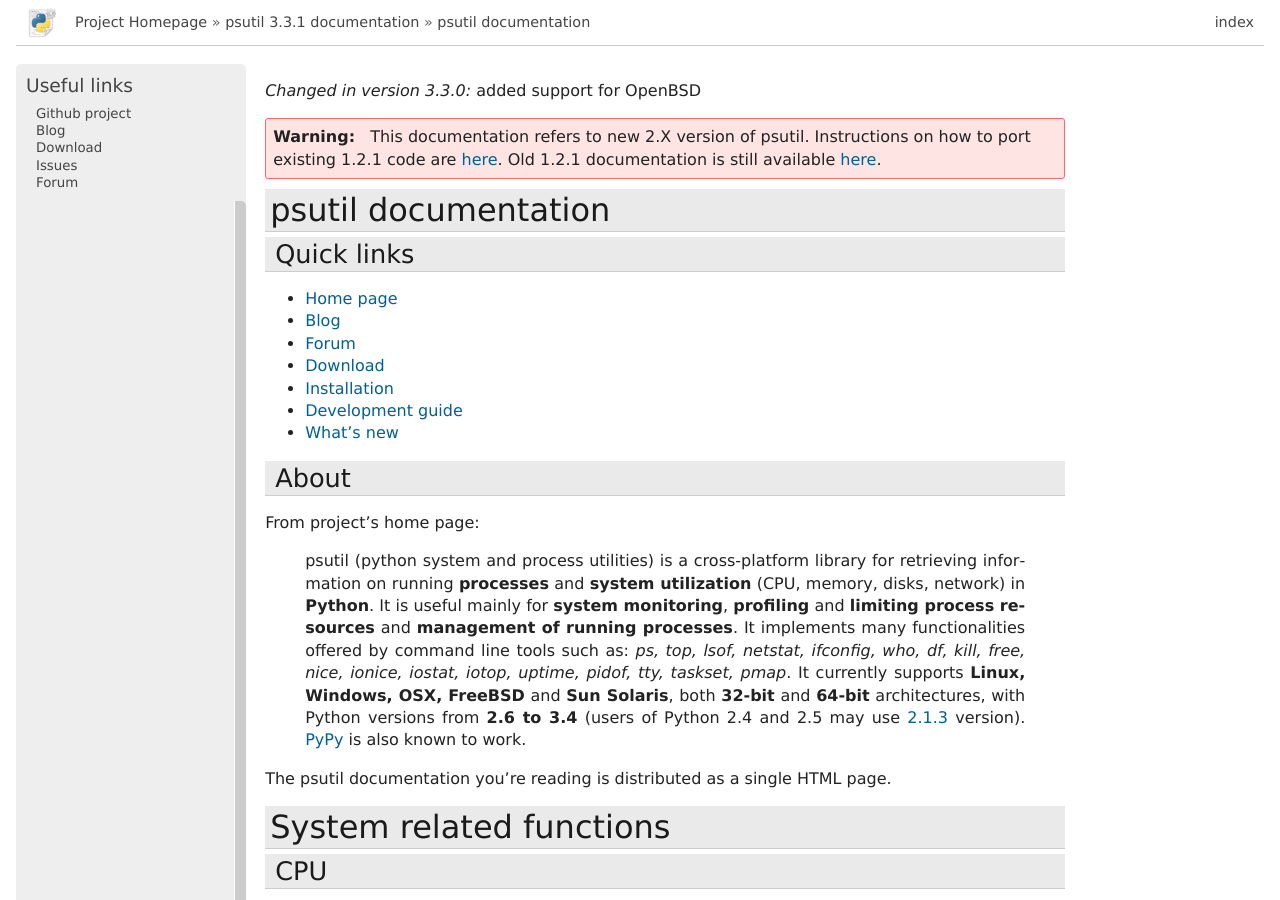
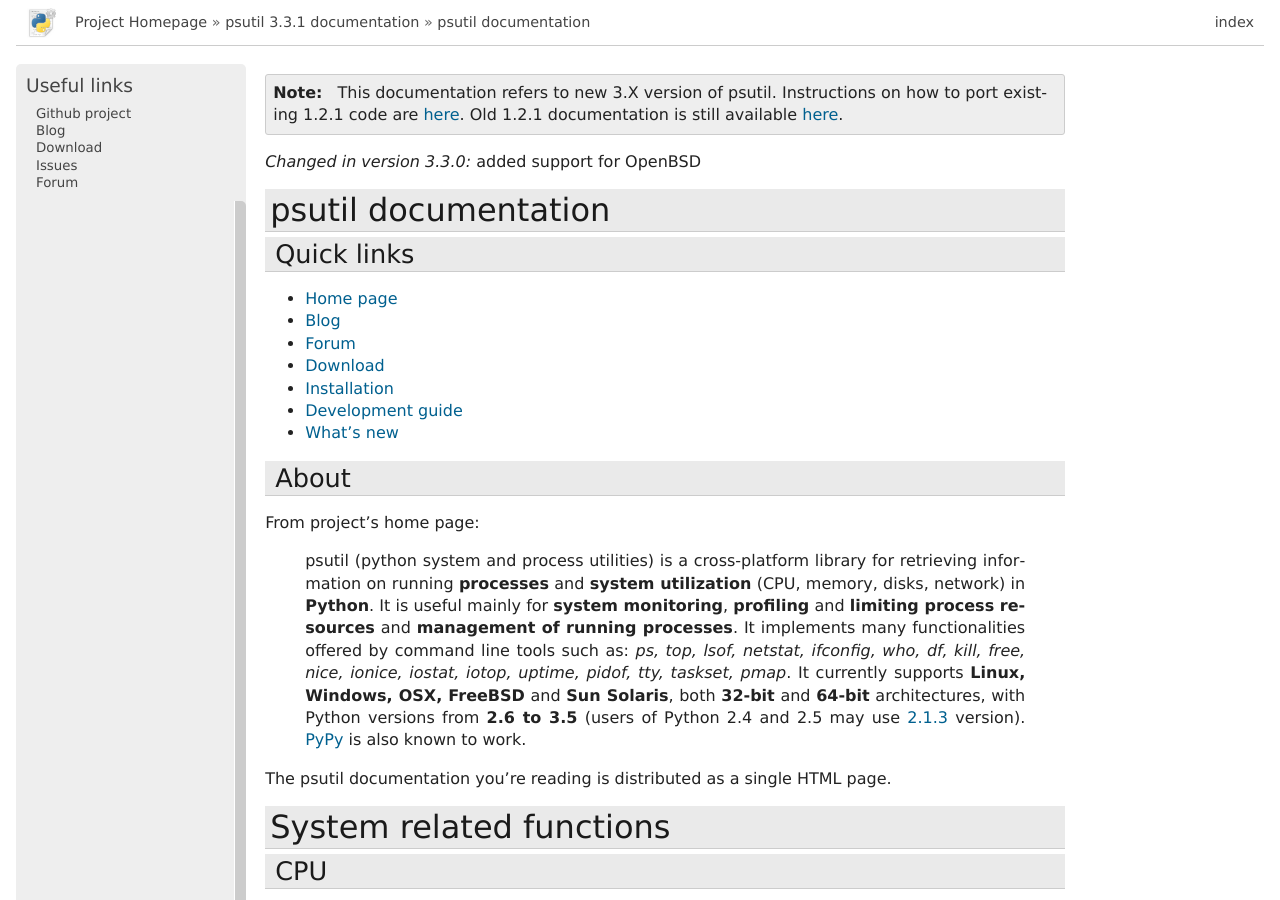
Before and after one commit to giampaolo/psutil, a Sphinx documentation site: the page built from docs/index.rst, in a window 1280 px wide and 900 px high. Built offline with Sphinx 7.4.7, drawn with Linux system fonts in a browser that asks for light colours; formulas are drawn with MathJax 3.

Commit message:
update doc

```diff
--- a/docs/index.rst
+++ b/docs/index.rst
@@ -1,15 +1,13 @@
 .. module:: psutil
    :synopsis: psutil module
 .. moduleauthor:: Giampaolo Rodola' <grodola@gmail.com>
-.. versionchanged:: 3.3.0 added support for OpenBSD
-
-.. warning::
-
-   This documentation refers to new 2.X version of psutil.
+.. note::
+   This documentation refers to new 3.X version of psutil.
    Instructions on how to port existing 1.2.1 code are
    `here <http://grodola.blogspot.com/2014/01/psutil-20-porting.html>`__.
    Old 1.2.1 documentation is still available
    `here <https://code.google.com/p/psutil/wiki/Documentation>`__.
+.. versionchanged:: 3.3.0 added support for OpenBSD
 
 psutil documentation
 ====================
@@ -41,7 +39,7 @@
   ionice, iostat, iotop, uptime, pidof, tty, taskset, pmap*.
   It currently supports **Linux, Windows, OSX, FreeBSD** and **Sun Solaris**,
   both **32-bit** and **64-bit** architectures, with Python versions from
-  **2.6 to 3.4** (users of Python 2.4 and 2.5 may use `2.1.3 <https://pypi.python.org/pypi?name=psutil&version=2.1.3&:action=files>`__ version).
+  **2.6 to 3.5** (users of Python 2.4 and 2.5 may use `2.1.3 <https://pypi.python.org/pypi?name=psutil&version=2.1.3&:action=files>`__ version).
   `PyPy <http://pypy.org/>`__ is also known to work.
 
 The psutil documentation you're reading is distributed as a single HTML page.
```
